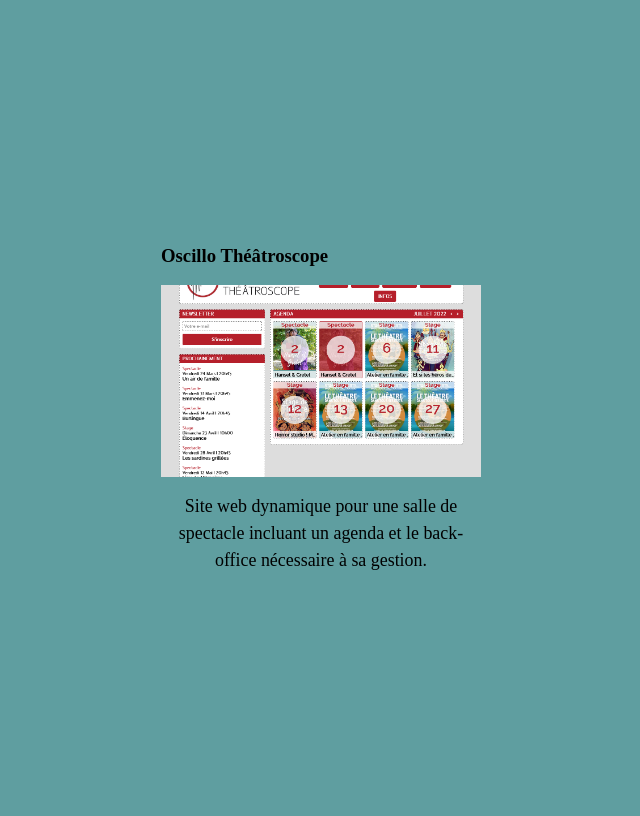
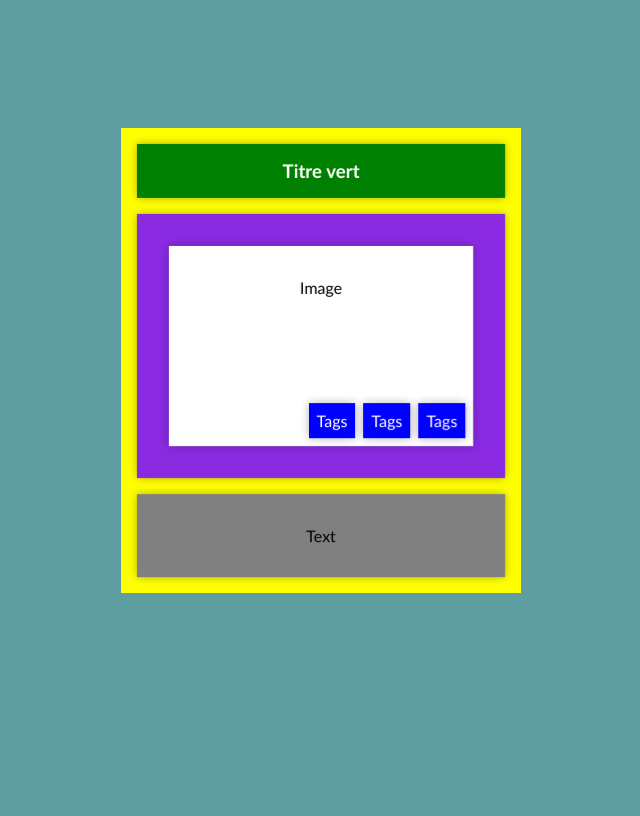
Before and after one commit to Johnmingzed/portfolio, a PHP site: page /css_test.html in a window 1280 px wide. Shown: the whole page, without its empty margins (319-959 px from the left). After the commit the page ends 593 px from the top, so only its background shows below. Run offline with PHP 8.4, Linux system fonts and the light colour scheme.

Commit message:
Ajout d'un lien vers codepen et début d'optimisation de l'effet de relief. Il faudra coutourner le overflow:hidden sur .preview afin de ne pas aplatir le calque

```diff
--- a/css/style.css
+++ b/css/style.css
@@ -3,12 +3,10 @@
 @import url('variables.css');
 @import url('base.css');
 @import url('layout.css');
-@import url('header.css');
 @import url('modules.css');
 @import url('about.css');
 @import url('skills.css');
 @import url('soft_skills.css');
-@import url('projects.css');
 @import url('contact.css');
 @import url('footer.css');
 @import url('responsive.css');
--- a/css_test.html
+++ b/css_test.html
@@ -8,86 +8,172 @@
     <title>Document</title>
 
     <style>
+        * {
+            box-sizing: border-box;
+            margin: 0;
+            text-align: center;
+            /* Outline property is used to force anti-aliasing on Firefox */
+            outline: 1px solid transparent;
+        }
+
         body {
             display: flex;
             justify-content: center;
             align-items: center;
-            height: 100dvh;
+            height: 90vh;
             background-color: cadetblue;
+            font-family: "Gill Sans", "Gill Sans MT", Calibri, "Trebuchet MS", sans-serif;
         }
 
-        .projet {
-            width: 20rem;
+        .jaune {
+            width: 400px;
+            padding: 1rem;
+            background-color: yellow;
+            gap: 1rem;
+            display: grid;
+            transform: perspective(125rem) rotate3d(0, 0, 0, 20deg);
+            transform-style: preserve-3d;
+            transition: 1000ms;
+            position: relative;
         }
 
-        .projet {
-            border-radius: var(--radius);
-            border: .075rem solid var(--white);
-            min-width: 20ch;
+        h3 {
+            color: #fff;
+            padding: 1rem;
+            background-color: green;
         }
 
-        .preview,
-        .wip {
-            box-sizing: border-box;
-            height: 12rem;
-            flex-grow: 1;
-            background-color: var(--decoration-color);
-            border-bottom: .075rem solid var(--white);
-            overflow: hidden;
+        .violet {
+            /* A new stacking context is created for each group of nested elements */
+            padding: 2rem;
+            background-color: blueviolet;
+            /* Warning : Using opacity and some others property force flattening every nested elements */
+            opacity: 1;
+            position: relative;
         }
 
-        .preview img {
-            height: 100%;
-            width: 100%;
-            object-fit: cover;
-            transition: var(--hover-speed);
+        .blanc {
+            padding: 2rem;
+            height: 200px;
+            background-color: white;
         }
 
-        .wip img {
-            height: 100%;
-            width: 100%;
-            object-fit: cover;
-            filter: saturate(0) contrast(1.5);
-            mix-blend-mode: overlay;
-            transition: var(--hover-speed);
+        .flex {
+            display: flex;
+            flex-wrap: wrap;
+            gap: 0.5rem;
+            position: absolute;
+            bottom: 2.5rem;
+            right: 2.5rem;
         }
 
-        /* .preview a img:hover, .preview a img:focus {
-    filter: saturate(1) contrast(1);
-    mix-blend-mode: normal;
-    transform: scale(1.2, 1.2);
-} */
-
-        .preview:hover img,
-        .preview:focus img {
-            filter: saturate(1) contrast(1);
-            mix-blend-mode: normal;
-            transform: scale(1.2, 1.2);
-            z-index: 2;
+        .bleu {
+            color: #fff;
+            padding: 0.5rem;
+            background-color: blue;
         }
 
-        .synopsis {
-            padding: 1rem;
-            font-family: var(--font-mono);
-            font-size: clamp(1rem, .15vw + 1rem, 1.5rem);
-            line-height: 1.5em;
-            text-align: center;
+        .gris {
+            padding: 2rem;
+            background-color: grey;
+        }
+
+        /* Z-axis position init */
+        h3,
+        .violet,
+        .blanc,
+        .flex,
+        .bleu,
+        .gris {
+            /* We need to set transform-style to be able to use Z axis for each group of nested elements or siblings like ::before */
+            transform-style: preserve-3d;
+            transform: translateZ(1px);
+            transition: inherit;
+        }
+
+        .bleu {
+            /* Rather than a Z-index, we increase the initial height to make this element pass over its sibling */
+            transform: translateZ(2px);
+        }
+
+        /* Here we define the perspective settings and desired orientation */
+        .jaune:hover {
+            transform: perspective(125rem) rotate3d(1, 1, 0, 40deg);
+        }
+
+        /* Shadow effect creation : We apply a -1px translation on Z-axis to prevent shadow overlaping above its source */
+        .blanc::before,
+        .bleu::before,
+        .gris::before,
+        .violet::before,
+        h3::before {
+            inset: 0;
+            content: "";
+            background-color: #000;
+            position: absolute;
+            transform: translateZ(-1px);
+            filter: blur(5px);
+            opacity: 0.3;
+            transition: inherit;
+        }
+
+        /* Z-axis displacement on hovering */
+        .jaune:hover h3 {
+            transform: translateZ(6rem);
+        }
+
+        .jaune:hover .violet {
+            transform: translateZ(4rem);
+        }
+
+        .jaune:hover .blanc {
+            transform: translateZ(2rem);
+        }
+
+        .jaune:hover .bleu {
+            transform: translateZ(4rem);
+        }
+
+        .jaune:hover .gris {
+            transform: translateZ(2rem);
+        }
+
+        /* Shadows displacement : We add 1px to ensure that the shadow does not pass behind its support */
+        .jaune:hover h3::before {
+            transform: translateZ(calc(-6rem + 1px));
+        }
+
+        .jaune:hover .violet::before {
+            transform: translateZ(calc(-4rem + 1px));
+        }
+
+        .jaune:hover .blanc::before {
+            transform: translateZ(calc(-2rem + 1px));
+        }
+
+        .jaune:hover .bleu::before {
+            transform: translateZ(calc(-2rem + 1px));
+        }
+
+        .jaune:hover .gris::before {
+            transform: translateZ(calc(-2rem + 1px));
         }
     </style>
 
 </head>
 
 <body>
-    <div class="projet relief">
-        <h3>Oscillo Théâtroscope</h3>
-        <div class="preview">
-            <a href="https://www.oscillo-theatroscope.com" target="_blank"><img src="css/images/oscillo.png"
-                    alt="Apperçu du site de l'Oscillo Théâtroscope"></a>
+    <div class="jaune">
+        <h3>Titre vert</h3>
+        <div class="violet">
+            <div class="blanc">Image</div>
+            <div class="flex">
+                <div class="bleu">Tags</div>
+                <div class="bleu">Tags</div>
+                <div class="bleu">Tags</div>
+            </div>
         </div>
-        <div class="synopsis">
-            Site web dynamique pour une salle de spectacle incluant un agenda et le back-office nécessaire à sa
-            gestion.
-        </div>
+        <div class="gris">Text</div>
     </div>
 </body>
 
```
Also changed, not shown: css/fx.css (+28 -12 lines), css/modules.css (+33 -8 lines), index.php (+32 -3 lines), css/header.css (deleted), css/projects.css (deleted).
